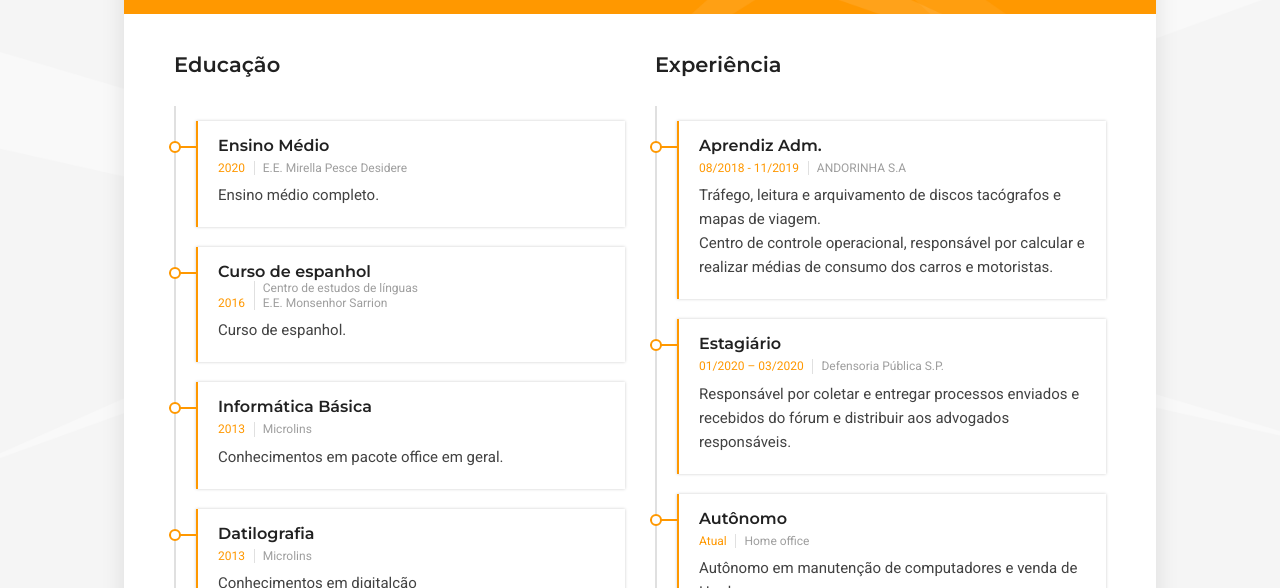
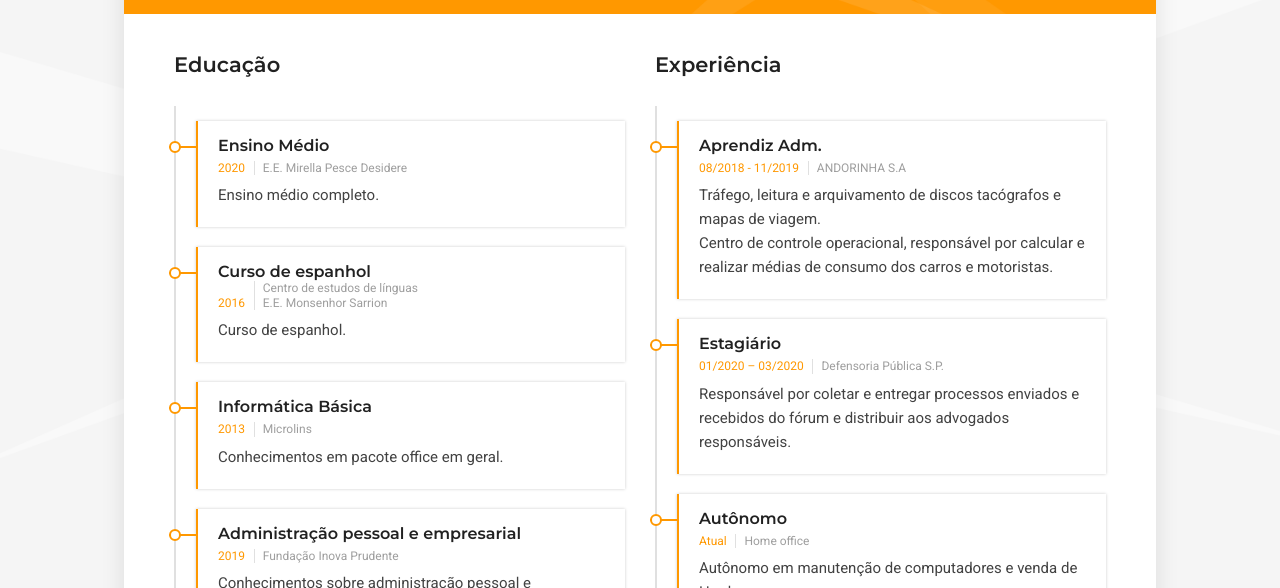
Before and after one commit to DevVinixxx/viniperes.dev, a plain HTML site: page index.html in a window 1280 px wide. Both pictures are taken after a click on the link "Resumo". Shown: the part 212-800 px from the top of the page. Drawn offline with Linux system fonts and the light colour scheme; some packages are replaced by stand-ins of ours.

Commit message:
acho que fiz meleca

```diff
--- a/index.html
+++ b/index.html
@@ -194,10 +194,10 @@
                           </div>
 
                           <div class="timeline-item">
-                            <h4 class="item-title">Datilografia</h4>
-                            <span class="item-period">2013</span>
-                            <span class="item-small">Microlins</span>
-                            <p class="item-description">Conhecimentos em digitalção</p>
+                            <h4 class="item-title">Administração pessoal e empresarial</h4>
+                            <span class="item-period">2019</span>
+                            <span class="item-small">Fundação Inova Prudente</span>
+                            <p class="item-description">Conhecimentos sobre administração pessoal e empresarial.</p>
                           </div>
                         </div>
                       </div>
```
